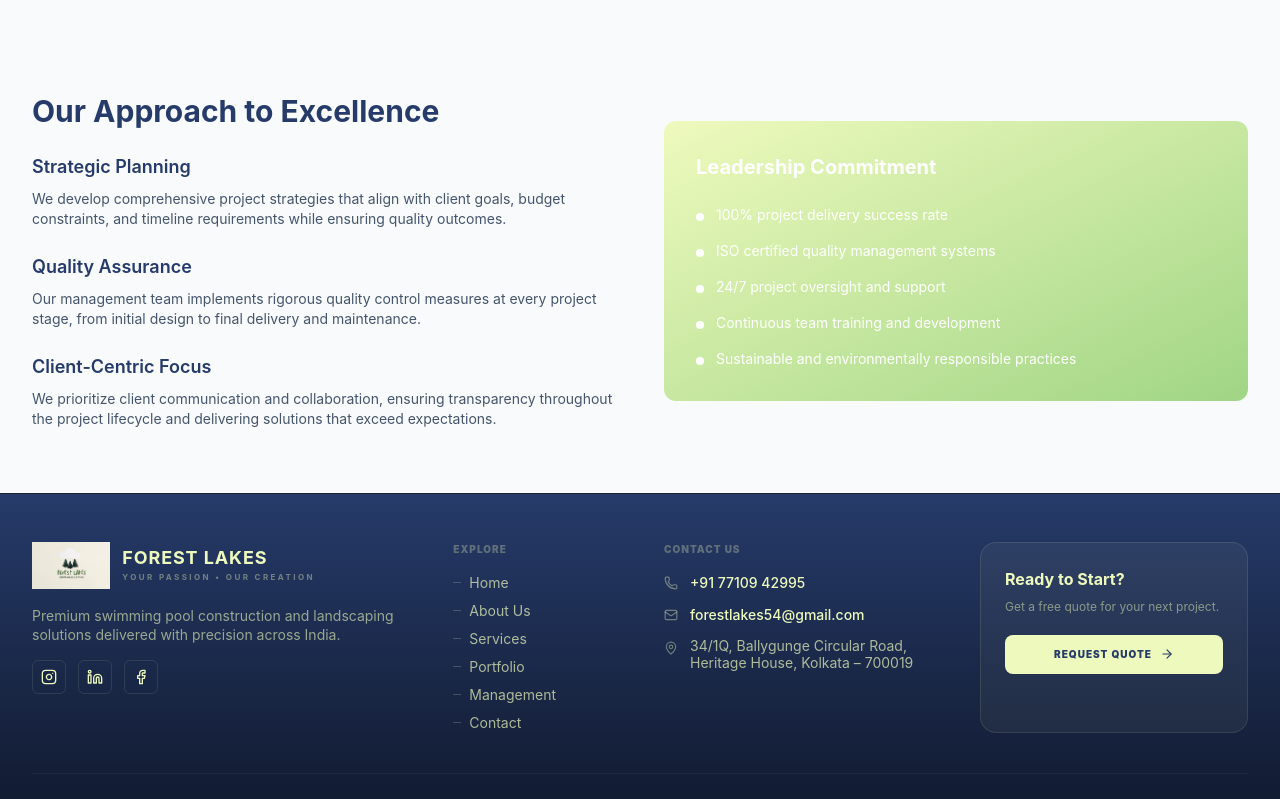
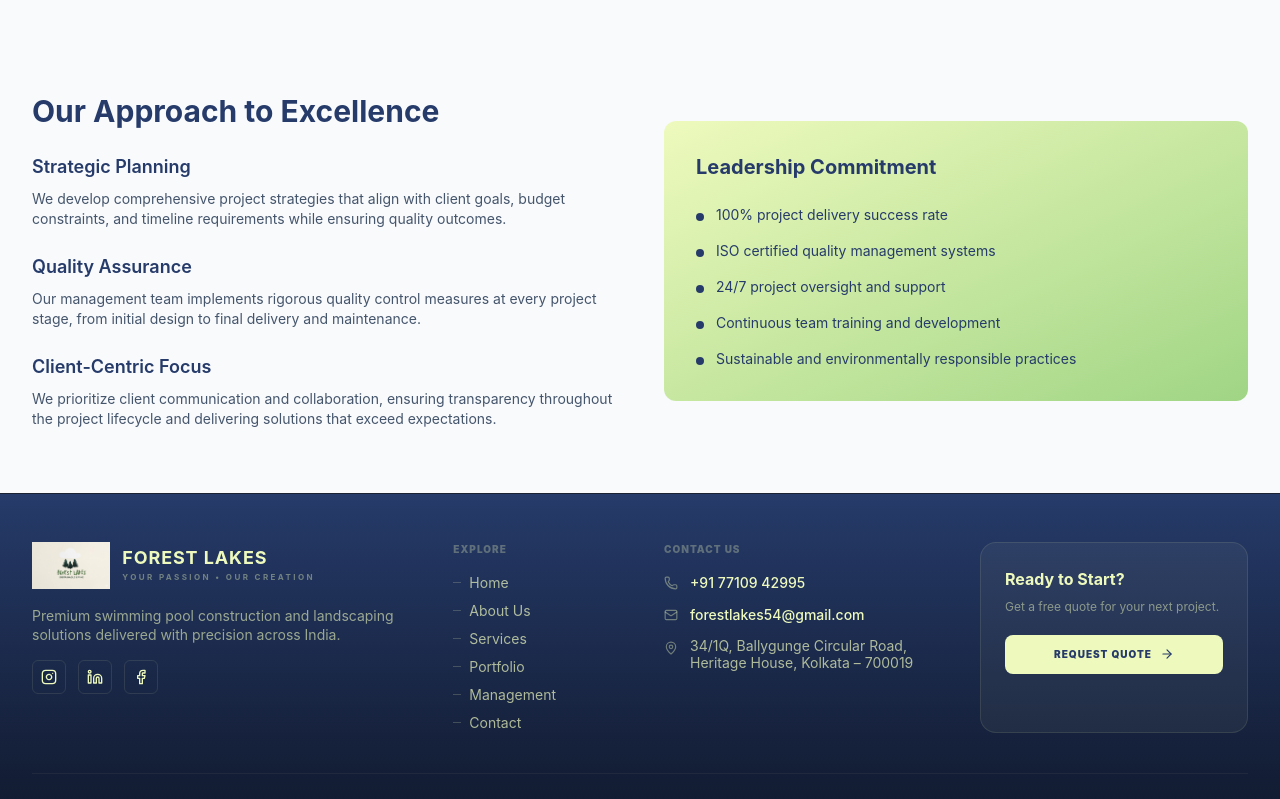
Before and after one commit to passportpulse/forest-lake-ankita, a React (Vite) app: page /management in a window 1280 px wide. Shown: the part 1120-1919 px from the top of the page. Built offline with nearby package versions, Linux system fonts and the light colour scheme; a web font is replaced by a local one.

Commit message:
management page updated with hero image in bg , Leadership Commitment div's text color changed to dark blue

```diff
--- a/src/pages/management/Management.jsx
+++ b/src/pages/management/Management.jsx
@@ -4,36 +4,36 @@ import { Users, Target, Award, TrendingUp, Shield, Clock } from "lucide-react";
 import CommonHeader from "../../components/Header";
 
 export default function Management() {
-  const managementTeam = [
-    {
-      name: "John Anderson",
-      role: "Chief Executive Officer",
-      experience: "20+ years",
-      expertise: "Strategic Planning & Business Development",
-      image: "/team1.jpg"
-    },
-    {
-      name: "Sarah Mitchell",
-      role: "Chief Operations Officer",
-      experience: "15+ years",
-      expertise: "Project Management & Operations",
-      image: "/team2.jpg"
-    },
-    {
-      name: "Michael Chen",
-      role: "Technical Director",
-      experience: "18+ years",
-      expertise: "Engineering & Design Solutions",
-      image: "/team3.jpg"
-    },
-    {
-      name: "Emily Rodriguez",
-      role: "Creative Director",
-      experience: "12+ years",
-      expertise: "Landscape Design & Architecture",
-      image: "/team4.jpg"
-    }
-  ];
+  // const managementTeam = [
+  //   {
+  //     name: "John Anderson",
+  //     role: "Chief Executive Officer",
+  //     experience: "20+ years",
+  //     expertise: "Strategic Planning & Business Development",
+  //     image: "/team1.jpg"
+  //   },
+  //   {
+  //     name: "Sarah Mitchell",
+  //     role: "Chief Operations Officer",
+  //     experience: "15+ years",
+  //     expertise: "Project Management & Operations",
+  //     image: "/team2.jpg"
+  //   },
+  //   {
+  //     name: "Michael Chen",
+  //     role: "Technical Director",
+  //     experience: "18+ years",
+  //     expertise: "Engineering & Design Solutions",
+  //     image: "/team3.jpg"
+  //   },
+  //   {
+  //     name: "Emily Rodriguez",
+  //     role: "Creative Director",
+  //     experience: "12+ years",
+  //     expertise: "Landscape Design & Architecture",
+  //     image: "/team4.jpg"
+  //   }
+  // ];
 
   const managementValues = [
     {
@@ -76,7 +76,7 @@ export default function Management() {
         title="Management Team"
         subtitle="Meet the visionary leaders behind Forest Lakes - experienced professionals dedicated to excellence in aquatic solutions, landscape design, and project management."
         category="Leadership"
-        image="/management-hero.jpg"
+        image="https://img.staticmb.com/mbcontent/images/crop/uploads/2024/8/Swimming-Pool-Designs_0_1200.jpg.webp"
       />
 
       {/* MANAGEMENT PHILOSOPHY */}
@@ -194,27 +194,27 @@ export default function Management() {
               </div>
             </div>
 
-            <div className="bg-gradient-to-br from-primary-light to-primary-dark rounded-xl p-8 text-white">
+            <div className="bg-linear-to-br from-primary-light to-primary-dark rounded-xl p-8 text-secondary-dark">
               <h3 className="text-xl font-bold mb-6">Leadership Commitment</h3>
               <ul className="space-y-4">
                 <li className="flex items-start gap-3">
-                  <div className="w-2 h-2 bg-white rounded-full mt-2 flex-shrink-0"></div>
+                  <div className="w-2 h-2 bg-secondary-dark rounded-full mt-2 shrink-0"></div>
                   <span className="text-sm">100% project delivery success rate</span>
                 </li>
                 <li className="flex items-start gap-3">
-                  <div className="w-2 h-2 bg-white rounded-full mt-2 flex-shrink-0"></div>
+                  <div className="w-2 h-2 bg-secondary-dark rounded-full mt-2 shrink-0"></div>
                   <span className="text-sm">ISO certified quality management systems</span>
                 </li>
                 <li className="flex items-start gap-3">
-                  <div className="w-2 h-2 bg-white rounded-full mt-2 flex-shrink-0"></div>
+                  <div className="w-2 h-2 bg-secondary-dark rounded-full mt-2 shrink-0"></div>
                   <span className="text-sm">24/7 project oversight and support</span>
                 </li>
                 <li className="flex items-start gap-3">
-                  <div className="w-2 h-2 bg-white rounded-full mt-2 flex-shrink-0"></div>
+                  <div className="w-2 h-2 bg-secondary-dark rounded-full mt-2 shrink-0"></div>
                   <span className="text-sm">Continuous team training and development</span>
                 </li>
                 <li className="flex items-start gap-3">
-                  <div className="w-2 h-2 bg-white rounded-full mt-2 flex-shrink-0"></div>
+                  <div className="w-2 h-2 bg-secondary-dark rounded-full mt-2 shrink-0"></div>
                   <span className="text-sm">Sustainable and environmentally responsible practices</span>
                 </li>
               </ul>
```
